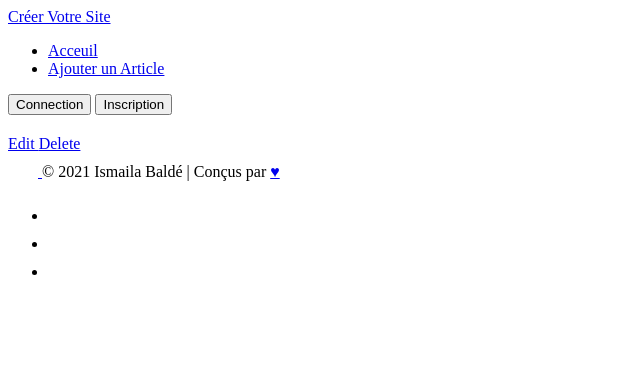
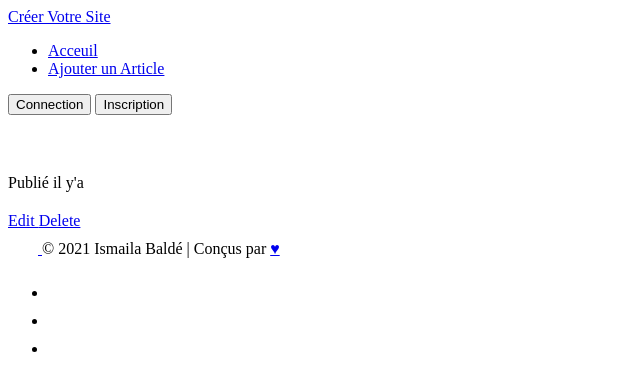
Before and after one commit to pabios/_Symfony_portfolio_pabiosof-com, a Symfony app: template templates/pins/show.html.twig in a window 1280 px wide. Shown: the top 391 px of the page, without its empty margins (0-640 px from the left). Run offline with Twig, Linux system fonts and the light colour scheme; the template is opened without the code that fills it, so the values that code supplies are empty; some libraries are stand-ins or nearby versions.

Commit message:
page affichage show

```diff
--- a/src/Entity/Pin.php
+++ b/src/Entity/Pin.php
@@ -47,7 +47,7 @@ class Pin
      * NOTE: This is not a mapped field of entity metadata, just a simple property.
      *
      * @Vich\UploadableField(mapping="pin_image", fileNameProperty="imageName")
-     * @Assert\NotNull(message="Ajouter une image svp")
+     *  ==>Assert\NotNull(message="Ajouter une image svp")
      * @Assert\Image(maxSize="10M",maxSizeMessage="le fichier est trop grand")
      * @var File|null
      */
--- a/templates/pins/show.html.twig
+++ b/templates/pins/show.html.twig
@@ -5,6 +5,32 @@
 
 {% block body %}
 
+<div class="jumbotron p-3 p-md-5 text-white rounded bg-dark">
+
+    <div class="col-md-6 px-0">
+      <h1 class="display-4 font-italic"> {{ pin.title }}</h1>
+      <p class="lead my-3"> {{ pin.description|u.truncate(50, '...', false) }}</p>
+    </div>
+  </div>
+
+<div class="container">
+    <div class=" mb-5 row">
+       <div class="col-md-4">
+          <article class="pin bg-white rounded shadow"  >
+             <div class="mw-100 overflow-hidden">
+                <a href="{{ path('app_pins_show',{id: pin.id}) }}">
+                   <img class="w-100 rounded-top" src="{{ vich_uploader_asset(pin) | imagine_filter('squared_thumbnail_medium')}}" alt="{{ pin.title }}">
+                </a>
+             </div>
+
+             <a class=" h5 pt-4 text-primary text-muted text-decoration-none" href="{{ path('app_pins_show',{id: pin.id}) }}"> <h2>{{ pin.title }}</h2> </a>
+             <p>{{ pin.description|u.truncate(10, '...', false) }}</p>
+             <p>Publié il y'a {{ pin.createdAt|ago }}</p>
+          </article>
+       </div>
+    </div>
+
+ </div>
 
 
 <article>
```
Also changed, not shown: 1 other file.
